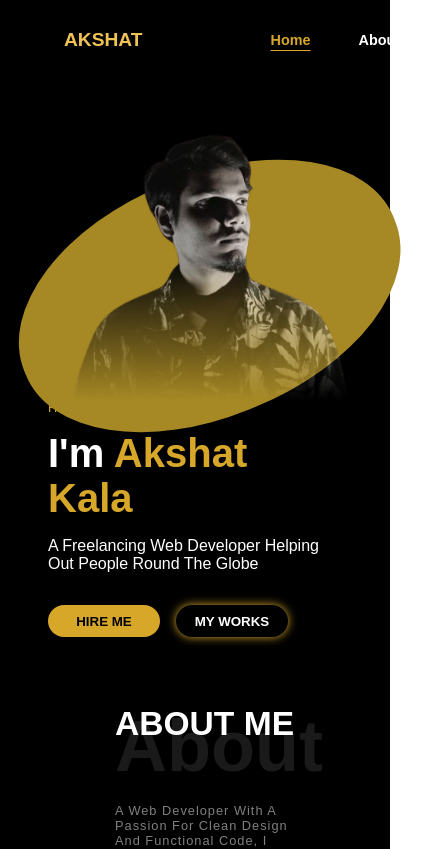
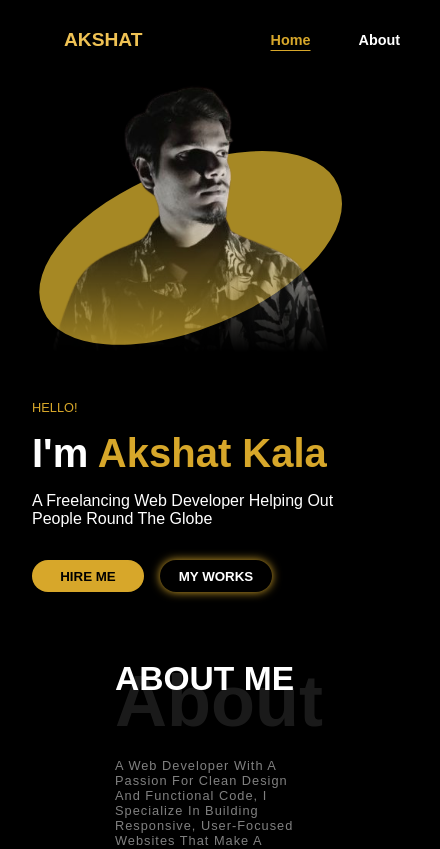
Before and after one commit to ak-sudo/prsnlPortfolio, a React (Vite) app: page / in a window 390 px wide. Shown: the top 849 px of the page, 440 px wide, since content can reach past the window. Built offline with nearby package versions, Linux system fonts and the light colour scheme; a web font is replaced by a local one.

Commit message:
made responsive commit

```diff
--- a/src/components/header/navbar.css
+++ b/src/components/header/navbar.css
@@ -1,3 +1,6 @@
+body{
+    overflow-x: hidden;
+}
 .nav-font{
   font-family: "Pin Sans", sans-serif;
   font-optical-sizing: auto;
--- a/src/components/main/intro.css
+++ b/src/components/main/intro.css
@@ -16,7 +16,7 @@
     width: 100dvw;
     background-color: black;
     color: white;
-    padding: 3rem;
+    padding: 0 2rem 2rem 2rem;
     display: flex;
     justify-content: space-around;
 }
@@ -118,6 +118,7 @@
 }
 
 @media  (max-width: 833px) {
+
     .intro-section{
         flex-direction: column;
         justify-content: space-between;
@@ -126,7 +127,7 @@
     }
 
     .left-pannel{
-        margin: 0 0;
+        margin: 0 0 1rem 0;
         display: flex;
         flex-direction: column;
     }
@@ -191,7 +192,7 @@
         transition: ease-in-out 0.3s;
     }
     .right-pannel{
-        margin: 0 auto;
+        margin: 0 0 3rem 0;
         display: flex;
         justify-content: center;
         align-items: center;
@@ -210,8 +211,8 @@
 
     .right-pannel .bgoval{
         position: absolute;
-        height: 15rem;
-        width: 25rem;
+        height: 10rem;
+        width: 20rem;
         margin: 0 auto;
         border-radius: 50% 48%;
         transform: rotate(-22deg) translateX(-1rem) translateY(1.75rem);
--- a/src/mainApp.css
+++ b/src/mainApp.css
@@ -1,3 +1,7 @@
 *{
     scroll-behavior: smooth;
 }
+body{
+    overflow-x: hidden;
+    background-color: black;
+}
```
